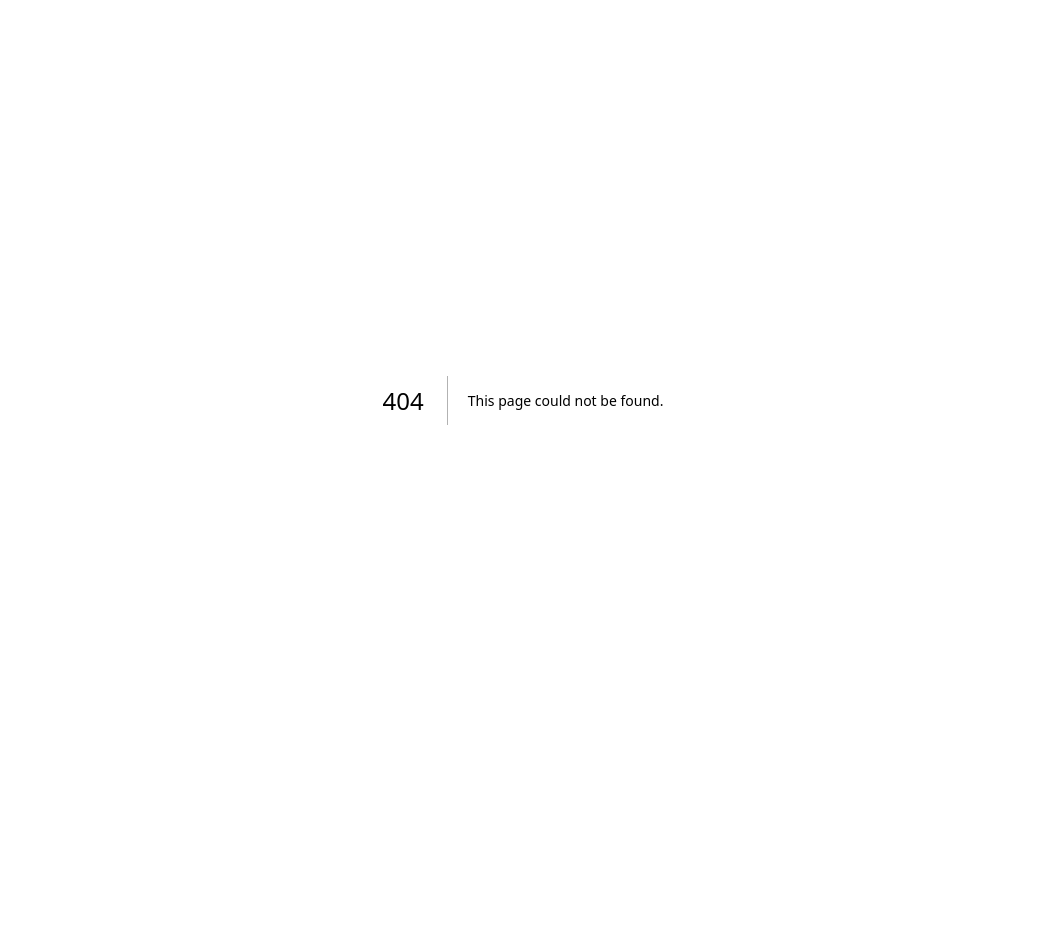
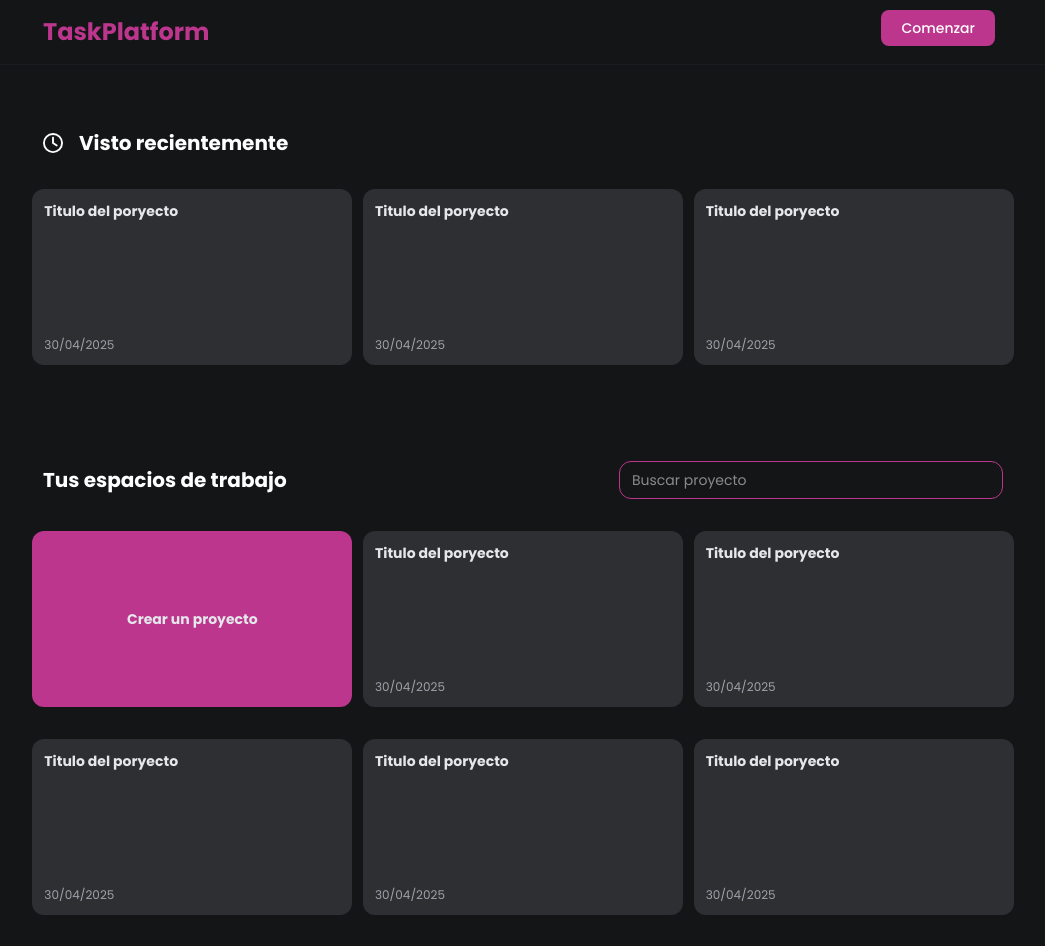
Before and after one commit to JahirMM/TaskPlatform, a Next.js app: page /projects in a window 1280 px wide. Before the commit this address had no page. Shown: the top 946 px of the page, without its empty margins (117-1162 px from the left). Before the commit the page ends 800 px from the top, so only its background shows below. Built offline with nearby package versions, Linux system fonts and the light colour scheme; no server answers.

Commit message:
style(projects): implement project list design

```diff
--- /dev/null
+++ b/src/app/(projects)/projects/page.tsx
@@ -0,0 +1,94 @@
+import ClockIcon from "@/icons/ClockIcon";
+
+function page() {
+  return (
+    <section className="px-10 mx-auto lg:container lg:px-16 xl:px-40">
+      <div className="mt-8 mb-24 sm:mt-16 ">
+        <div className="flex items-center gap-4 mb-8">
+          <ClockIcon className="text-white size-5" />
+          <h3 className="text-lg font-semibold text-white sm:text-xl">
+            Visto recientemente
+          </h3>
+        </div>
+        <div className="grid grid-cols-1 gap-8 place-items-center md:grid-cols-2 xl:grid-cols-3">
+          <div className="w-full bg-surface h-44 rounded-xl flex flex-col justify-between p-3 cursor-pointer hover:bg-surface-hover sm:w-80 xl:max-w-[368px]">
+            <span className="text-sm font-bold text-gray-200">
+              Titulo del poryecto
+            </span>
+            <span className="text-xs text-[#A1A1AA]">30/04/2025</span>
+          </div>
+          <div className="w-full bg-surface h-44 rounded-xl flex flex-col justify-between p-3 cursor-pointer hover:bg-surface-hover sm:w-80 xl:max-w-[368px]">
+            <span className="text-sm font-bold text-gray-200">
+              Titulo del poryecto
+            </span>
+            <span className="text-xs text-[#A1A1AA]">30/04/2025</span>
+          </div>
+          <div className="w-full bg-surface h-44 rounded-xl flex flex-col justify-between p-3 cursor-pointer hover:bg-surface-hover sm:w-80 xl:max-w-[368px]">
+            <span className="text-sm font-bold text-gray-200">
+              Titulo del poryecto
+            </span>
+            <span className="text-xs text-[#A1A1AA]">30/04/2025</span>
+          </div>
+        </div>
+      </div>
+
+      <div>
+        <div className="flex flex-col justify-between gap-8 mb-8 sm:flex-row sm:items-center sm:gap-0">
+          <h3 className="text-lg font-semibold text-white sm:text-xl">
+            Tus espacios de trabajo
+          </h3>
+          <input
+            type="text"
+            placeholder="Buscar proyecto"
+            className="px-3 py-2 text-sm text-white border border-action rounded-xl focus:border-action-hover focus:outline focus:outline-action-hover sm:w-72 lg:w-96"
+          />
+        </div>
+        <div className="grid grid-cols-1 gap-8 place-items-center md:grid-cols-2 xl:grid-cols-3">
+          <div className="w-full bg-action h-44 rounded-xl flex items-center justify-center p-3 cursor-pointer hover:bg-action-hover sm:w-80 xl:max-w-[368px]">
+            <span className="text-sm font-bold text-gray-200">
+              Crear un proyecto
+            </span>
+          </div>
+          <div className="w-full bg-surface h-44 rounded-xl flex flex-col justify-between p-3 cursor-pointer hover:bg-surface-hover sm:w-80 xl:max-w-[368px]">
+            <span className="text-sm font-bold text-gray-200">
+              Titulo del poryecto
+            </span>
+            <span className="text-xs text-[#A1A1AA]">30/04/2025</span>
+          </div>
+          <div className="w-full bg-surface h-44 rounded-xl flex flex-col justify-between p-3 cursor-pointer hover:bg-surface-hover sm:w-80 xl:max-w-[368px]">
+            <span className="text-sm font-bold text-gray-200">
+              Titulo del poryecto
+            </span>
+            <span className="text-xs text-[#A1A1AA]">30/04/2025</span>
+          </div>
+          <div className="w-full bg-surface h-44 rounded-xl flex flex-col justify-between p-3 cursor-pointer hover:bg-surface-hover sm:w-80 xl:max-w-[368px]">
+            <span className="text-sm font-bold text-gray-200">
+              Titulo del poryecto
+            </span>
+            <span className="text-xs text-[#A1A1AA]">30/04/2025</span>
+          </div>
+          <div className="w-full bg-surface h-44 rounded-xl flex flex-col justify-between p-3 cursor-pointer hover:bg-surface-hover sm:w-80 xl:max-w-[368px]">
+            <span className="text-sm font-bold text-gray-200">
+              Titulo del poryecto
+            </span>
+            <span className="text-xs text-[#A1A1AA]">30/04/2025</span>
+          </div>
+          <div className="w-full bg-surface h-44 rounded-xl flex flex-col justify-between p-3 cursor-pointer hover:bg-surface-hover sm:w-80 xl:max-w-[368px]">
+            <span className="text-sm font-bold text-gray-200">
+              Titulo del poryecto
+            </span>
+            <span className="text-xs text-[#A1A1AA]">30/04/2025</span>
+          </div>
+          <div className="w-full bg-surface h-44 rounded-xl flex flex-col justify-between p-3 cursor-pointer hover:bg-surface-hover sm:w-80 xl:max-w-[368px]">
+            <span className="text-sm font-bold text-gray-200">
+              Titulo del poryecto
+            </span>
+            <span className="text-xs text-[#A1A1AA]">30/04/2025</span>
+          </div>
+        </div>
+      </div>
+    </section>
+  );
+}
+
+export default page;
--- a/src/app/layout.tsx
+++ b/src/app/layout.tsx
@@ -1,5 +1,6 @@
+import Header from "@/common/components/Header";
+import { Poppins } from "next/font/google";
 import type { Metadata } from "next";
-import { Poppins } from "next/font/google";
 import "./globals.css";
 
 const poppins = Poppins({
@@ -10,7 +11,7 @@ const poppins = Poppins({
 
 export const metadata: Metadata = {
   title: "TaskPlatform",
-  // TODO: poner la desacripcion del proyecto
+  // TODO: poner la descripción del proyecto
   description: "Generated by create next app",
 };
 
@@ -21,7 +22,10 @@ export default function RootLayout({
 }>) {
   return (
     <html lang="en">
-      <body className={`${poppins.variable} antialiased`}>{children}</body>
+      <body className={`${poppins.variable} antialiased`}>
+        <Header />
+        <main>{children}</main>
+      </body>
     </html>
   );
 }
--- a/src/app/page.tsx
+++ b/src/app/page.tsx
@@ -1,11 +1,5 @@
-import Header from "@/common/components/Header";
 import Hero from "@/hero/components/Hero";
 
 export default async function Home() {
-  return (
-    <main>
-      <Header />
-      <Hero />
-    </main>
-  );
+  return <Hero />;
 }
--- a/src/common/components/Header.tsx
+++ b/src/common/components/Header.tsx
@@ -38,23 +38,23 @@ function Header() {
           aria-label="Main navigation"
         >
           {user && (
-            <ul className="flex flex-col gap-5 sm:gap-8 sm:flex-row">
+            <ul className="flex flex-col gap-5 sm:items-center sm:gap-8 sm:flex-row">
               <li>
                 <Link
-                  href="#"
-                  className="text-sm font-semibold text-white hover:text-action-hover"
+                  href="/projects"
+                  className="text-xs font-semibold text-white hover:text-action-hover md:text-sm"
                 >
-                  Tableros
+                  Mis proyectos
                 </Link>
               </li>
               <li>
                 <button
                   type="button"
-                  className="flex items-center cursor-pointer group"
+                  className="flex justify-center cursor-pointer group"
                   aria-label="Crear tablero"
                 >
-                  <span className="mr-2 text-sm font-semibold text-white group-hover:text-action">
-                    Crear tablero
+                  <span className="mr-2 text-xs font-semibold text-white group-hover:text-action md:text-sm">
+                    Crear proyecto
                   </span>
                   <PlusIcon className="text-white size-3 group-hover:text-action" />
                 </button>
--- /dev/null
+++ b/src/icons/ClockIcon.tsx
@@ -0,0 +1,10 @@
+import { SVGProps } from "react";
+const ClockIcon = (props: SVGProps<SVGSVGElement>) => (
+  <svg xmlns="http://www.w3.org/2000/svg" viewBox="0 0 512 512" {...props}>
+    <path
+      fill="currentColor"
+      d="M464 256a208 208 0 1 1-416 0 208 208 0 1 1 416 0zM0 256a256 256 0 1 0 512 0 256 256 0 1 0-512 0zm232-136v136c0 8 4 15.5 10.7 20l96 64c11 7.4 25.9 4.4 33.3-6.7s4.4-25.9-6.7-33.3L280 243.2V120c0-13.3-10.7-24-24-24s-24 10.7-24 24z"
+    />
+  </svg>
+);
+export default ClockIcon;
```
